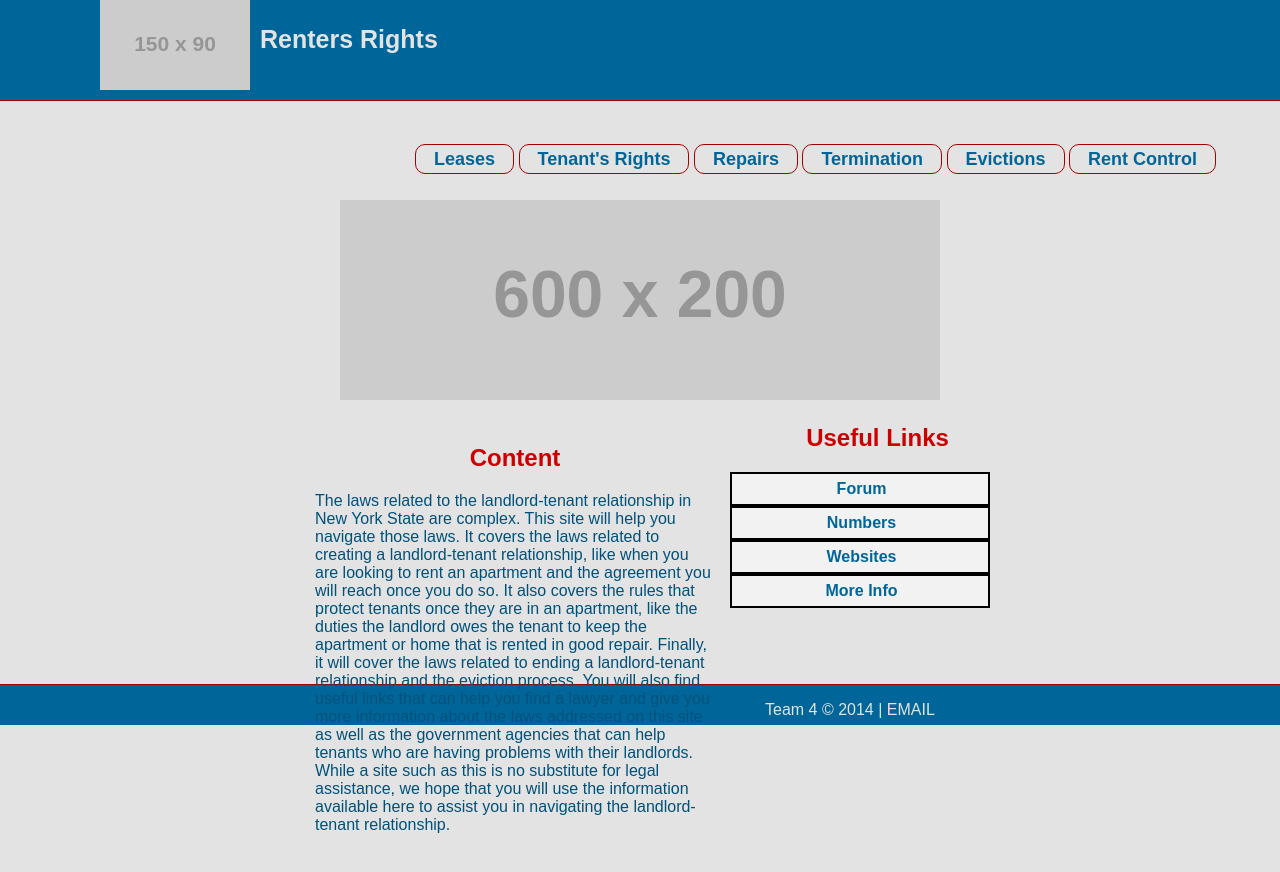
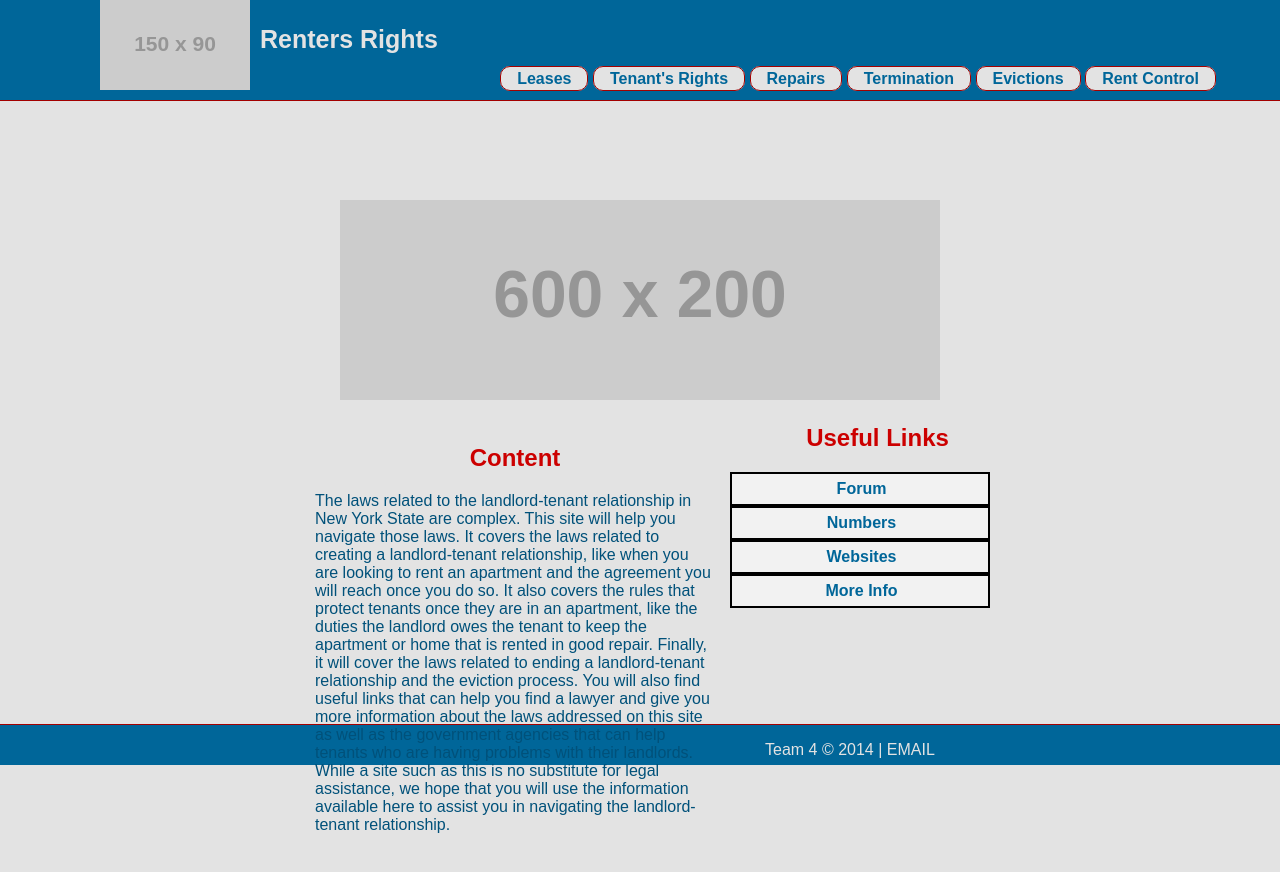
Before and after one commit to iinf362/team4, a Jekyll site: the page built from index.html, in a window 1280 px wide. Shown: the top 872 px of the page. Built offline with Jekyll 4.4.1, drawn with Linux system fonts in a browser that asks for light colours.

Commit message:
trying to fix broken footer

```diff
--- a/css/main.css
+++ b/css/main.css
@@ -57,7 +57,7 @@
 	border-radius: 10px;
 	background-color: #e3e3e3;
     text-decoration: none;
-    font-size: 18px;
+    font-size: 16px;
     font-weight: bold;
     color: #069;
     padding: .2em 1em;
@@ -82,7 +82,7 @@
 	display: block;
 	max-width: 700px;
 	margin: 0 auto;
-	padding-bottom: 60px;
+	padding-bottom: 100px;
 }
 
 .container h2 {
```
